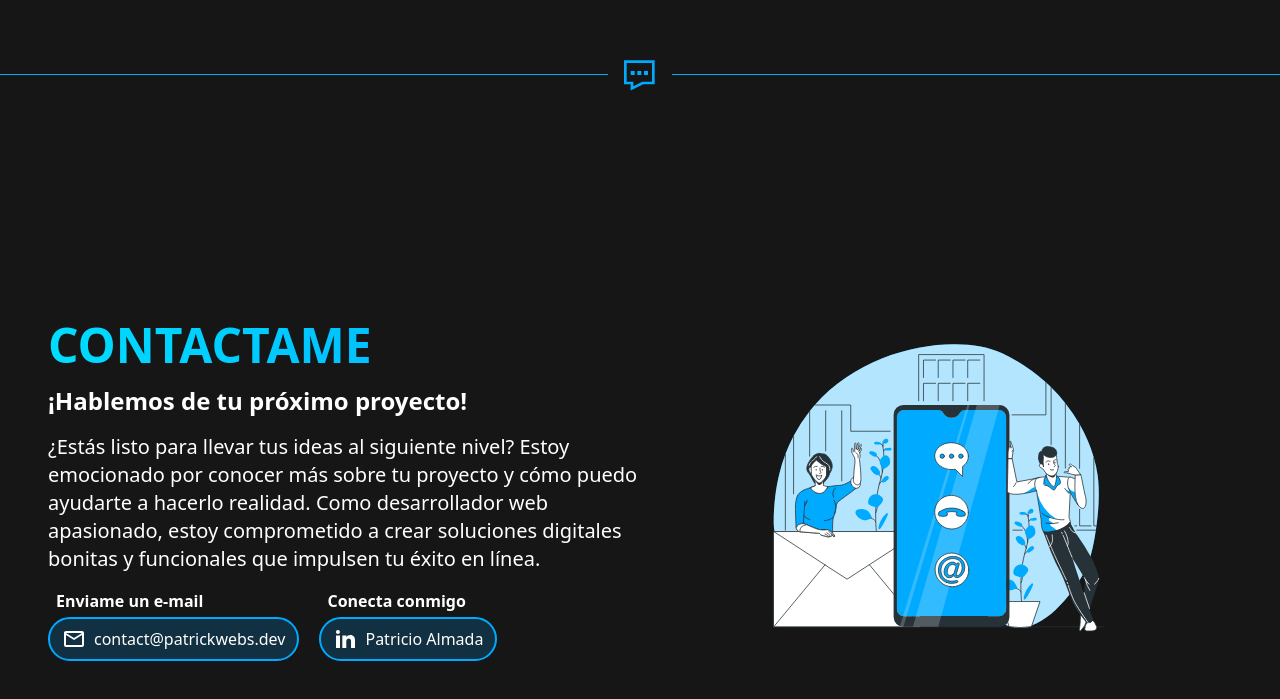
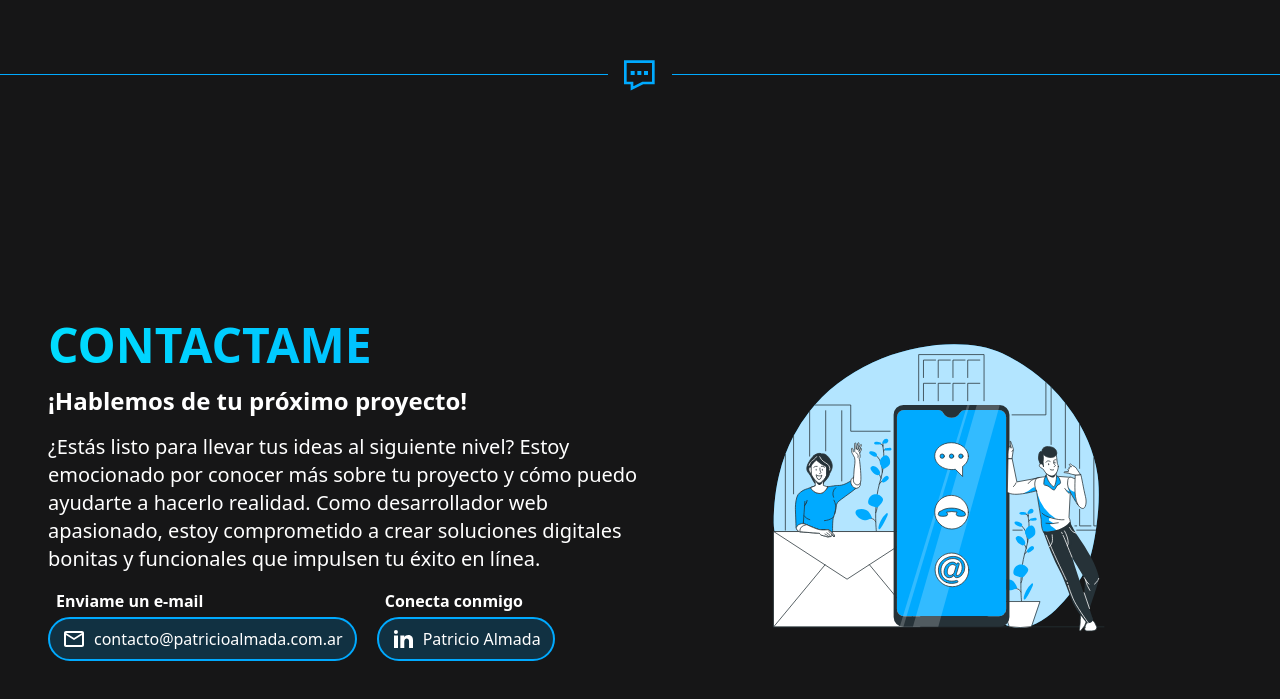
Before and after one commit to patrickwebsdev/portafolio, an Astro site: page / in a window 1280 px wide. Shown: the part 2906-3605 px from the top of the page. Built offline with nearby package versions, Linux system fonts and the light colour scheme; Astro itself is replaced by a stand-in of ours; a web font is replaced by a local one.

Commit message:
fix: email account

```diff
--- a/src/components/Contact.astro
+++ b/src/components/Contact.astro
@@ -1,4 +1,5 @@
 ---
+
 ---
 
 <section
@@ -28,7 +29,7 @@
           Enviame un e-mail
         </h3>
         <a
-          href="mailto:contact@patrickwebs.dev"
+          href="mailto:contacto@patricioalmada.com.ar"
           target="_blank"
           class="flex self-center gap-2 font-normal fill-white py-2 px-3 text-white bg-primary-3 hover:bg-primary-2 transition-all duration-300 border-primary-2 border-2 rounded-full"
         >
@@ -41,7 +42,7 @@
               d="M22 6c0-1.1-.9-2-2-2H4c-1.1 0-2 .9-2 2v12c0 1.1.9 2 2 2h16c1.1 0 2-.9 2-2V6zm-2 0-8 5-8-5h16zm0 12H4V8l8 5 8-5v10z"
             ></path></svg
           >
-          contact@patrickwebs.dev
+          contacto@patricioalmada.com.ar
         </a>
       </div>
       <div class="self-center gap-1 flex flex-col items-center lg:items-start">
```
